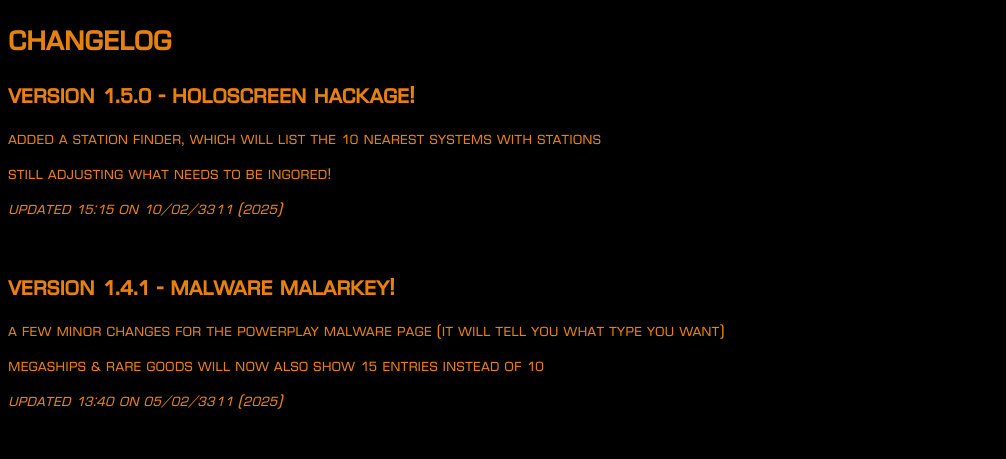
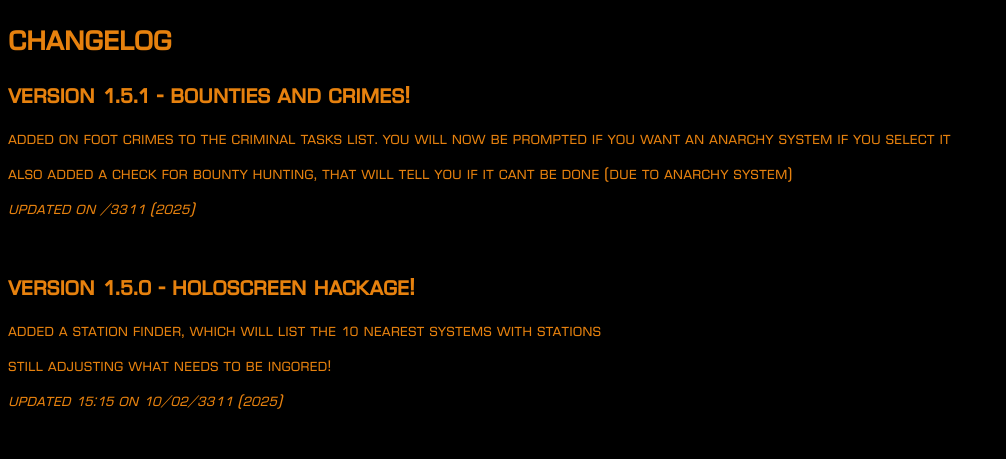
Before and after one commit to Niceygy/PowerPlayAssistant, a Flask app: page /changelog in a window 1280 px wide. Shown: the top 459 px of the page, without its empty margins (0-1006 px from the left). Run offline with Flask 3, Linux system fonts and the light colour scheme; some libraries are stand-ins or nearby versions.

Commit message:
is task own powers strength?

```diff
--- a/app.py
+++ b/app.py
@@ -69,7 +69,8 @@ Error Handler
 def uhoh(error):
     return render_template(
         "does_not_work.html",
-        ERRORDATA=error
+        ERRORDATA=error,
+        ERRORCODE="IRRECONCILABLE"
     )
 
 """
--- a/server/constants.py
+++ b/server/constants.py
@@ -76,8 +76,15 @@ TASKTYPES = {
     "Aid": ["CAHM", "CEPD"],
     "Illegal": ["CMCR", "HSHK", "PKLS", "UPMW"],
 }
+"""
+Task types: e.g trading or combat
+"""
 
 CRIMINALTASKS = ["CMCR", "HSHK", "PKLS", "UPMW", "TPRD","TPCL", "TPAD"]
+"""
+Tasks that incur a bounty or fine
+"""
+
 
 POWERWEAKNESSES = {
     "ALD": ["CMCR", "SDLK"],
@@ -93,6 +100,9 @@ POWERWEAKNESSES = {
     "YRG": ["CMCR", "UPMW"],
     "ZMT": ["RSGD", "SMNR"],
 }
+"""
+Tasks powers are weak to
+"""
 
 POWERS = {
     "ALD": "Arissa Lavingy-Duval",
@@ -108,6 +118,10 @@ POWERS = {
     "YRG": "Yuri Grom",
     "ZMT": "Zemina Torval",
 }
+"""
+The powers and their shortcodes
+"""
+
 
 HOMESYSTEMS = {
     "Kamadhenu": "ALD",
@@ -123,11 +137,12 @@ HOMESYSTEMS = {
     "Clayakarma": "YRG",
     "Synteini": "ZMT",
 }
+"""
+Powers home systems
+"""
 
 
-"""
-Permit locked systems
-"""
+
 PERMITLOCKED = [
     # independent
     "Shinrarta Dezhra",
@@ -150,6 +165,9 @@ PERMITLOCKED = [
     # alliance
     "Alioth",
 ]
+"""
+Permit locked systems
+"""
 
 POWERNAMES = [
     "Arissa Lavingy-Duval",
@@ -165,11 +183,10 @@ POWERNAMES = [
     "Yuri Grom",
     "Zemina Torval",
 ]
+"""
+Power's names
+"""
 
-"""
-Activities that this power really likes.
-Uses shortcodes
-"""
 POWERRENFORCEACTIVITIES = {
     "ALD": ["BTHT", "CEPD", "HSHK"],
     "ARD": ["BTHT", "PKLS", "RSGD"],
@@ -184,6 +201,10 @@ POWERRENFORCEACTIVITIES = {
     "YRG": ["BTHT", "CEPD", "HSHK"],
     "ZMT": ["SLFP", "SMNR", "CAHM"],
 }
+"""
+Activities that this power really likes.
+Uses shortcodes
+"""
 
 POWERCOMMODITIES = {
     # power: aquire, reinforce, undermine
--- a/server/handlers/bountyHunting.py
+++ b/server/handlers/bountyHunting.py
@@ -19,7 +19,11 @@ def handle_bounty_hunting(request, database):
 
     if is_system_anarchy(system, database):
         #bounty hunting dosen't work in anarchy!
-        return render_template("does_not_work.html")
+        return render_template(
+            "does_not_work.html",
+            ERRORDATA="Bounty hunting cannot be completed in anarchy systems",
+            ERRORCODE="INCOMPLETABLE"
+            )
 
 
     return render_template(
--- a/server/handlers/results.py
+++ b/server/handlers/results.py
@@ -8,6 +8,7 @@ from server.powers import get_system_power_info, is_system_anarchy
 from server.tasks.tasks import (
     TaskDescription,
     getTaskType,
+    is_task_own_strength,
     isPowersWeakness,
     isTaskACrime,
     systemNotes,
@@ -50,4 +51,5 @@ def handle_results(request, database):
             isOpposingWeakness=isPowersWeakness(power, task),
             taskDescription=TaskDescription(task, power, system, powerInfo, database),
             systemNotes=systemNotes(power, system, database),
+            isOwnStrength="is" if is_task_own_strength(task, controllingPower) else "isn't"
         )
--- a/templates/changelog.html
+++ b/templates/changelog.html
@@ -18,6 +18,12 @@
 -->
   <body>
     <h1>Changelog</h1>
+
+    <h2>Version 1.5.1 - Bounties and crimes!</h2>
+    <p>Added on foot crimes to the criminal tasks list. You will now be prompted if you want an anarchy system if you select it</p>
+    <p>Also added a check for bounty hunting, that will tell you if it cant be done (due to anarchy system)</p>
+    <p><i>Updated on /3311 (2025)</i></p>
+    <br>
 
     <h2>Version 1.5.0 - Holoscreen Hackage!</h2>
     <p>Added a station finder, which will list the 10 nearest systems with stations</p>
--- a/templates/does_not_work.html
+++ b/templates/does_not_work.html
@@ -15,7 +15,7 @@
     <p>Unfortunately, it seems that PowerPlay Assistant has gone wrong.</p>
     <p>Please contact @niceygy.net on Bluesky, and quote the following:</p>
 
-    <p><i>ERROR CODE: IRRECONCILABLE ({{ ERRORDATA }})</i></p>
+    <p><i>ERROR CODE: {{ ERRORCODE }} ({{ ERRORDATA }})</i></p>
     <br>
 
 </body>
--- a/templates/tasks/general.html
+++ b/templates/tasks/general.html
@@ -26,6 +26,7 @@
     <p class="task-description"><strong>Task Description: </strong> {{ taskDescription }}</p>
     <p><strong>This {{ isIllegal }} Illegal </strong></p>
     <p><strong>This {{ isOpposingWeakness }} the opposing power's weakness</strong></p>
+    <p><strong>This {{ isOwnStrength }} your power's strength</strong></p>
     <br />
 
 
```
Also changed, not shown: server/tasks/tasks.py (+17 -3 lines).
